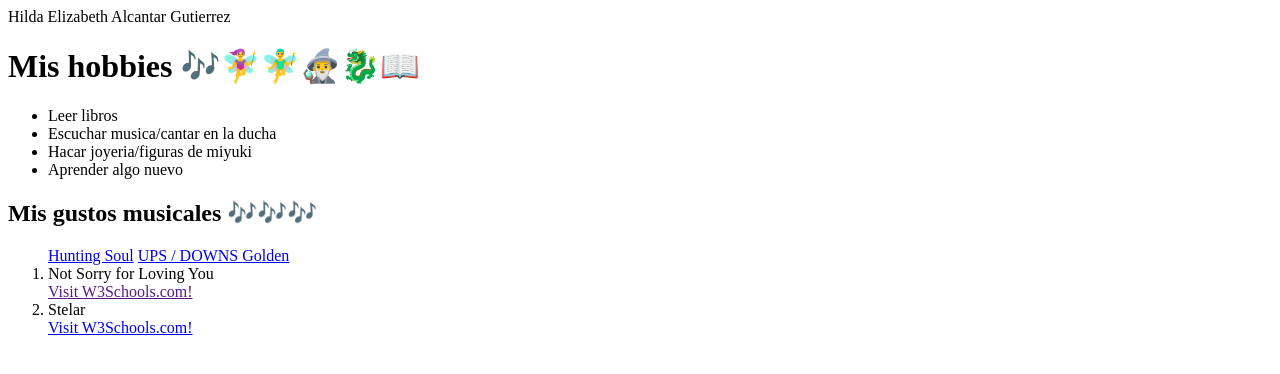
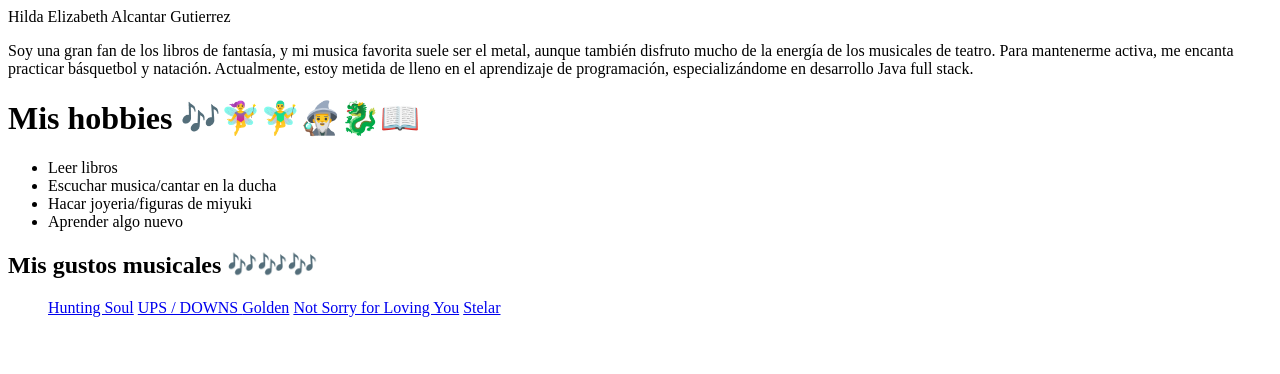
Before and after one commit to adlih00/AboutMe, a plain HTML site: page aboutme.html in a window 1280 px wide. Drawn offline with Linux system fonts and the light colour scheme.

Commit message:
feat: descripcion mia

```diff
--- a/aboutme.html
+++ b/aboutme.html
@@ -1,17 +1,22 @@
 <!DOCTYPE html>
 <html lang="en">
+
 <head>
     <meta charset="UTF-8">
     <meta name="viewport" content="width=device-width, initial-scale=1.0">
     <title>Acerca de mí</title> <!-- Titulo de la pag, en el navegador -->
 </head>
+
 <body>
-    <header> Hilda Elizabeth Alcantar Gutierrez  </header>  <!-- Titulo principal, mi nombre  -->
+    <header> Hilda Elizabeth Alcantar Gutierrez </header> <!-- Titulo principal, mi nombre  -->
     <!-- Aqui va la imagen -->
-    <p> </p><!-- Descripcion breve sobre mi -->
+    <p> Soy una gran fan de los libros de fantasía, y mi musica favorita suele ser el metal, aunque también
+        disfruto mucho de la energía de los musicales de teatro. Para mantenerme activa, me encanta practicar básquetbol
+        y natación. Actualmente, estoy metida de lleno en el aprendizaje de programación, especializándome en desarrollo
+        Java full stack. </p><!-- Descripcion breve sobre mi -->
     <h1> Mis hobbies 🎶🧚‍♀️🧚‍♂️🧙‍♂️🐉📖</h1> <!--  -->
     <ul>
-            <li> Leer libros  </li>
+        <li> Leer libros </li>
         <li> Escuchar musica/cantar en la ducha</li>
         <li> Hacar joyeria/figuras de miyuki</li>
         <li> Aprender algo nuevo</li>
@@ -21,8 +26,10 @@
         <a href="https://www.youtube.com/watch?v=K4hNyARBf28&list=RDK4hNyARBf28&start_radio=1">Hunting Soul</a>
         <a href="https://www.youtube.com/watch?v=1IeoTUMCt6o&list=RD1IeoTUMCt6o&start_radio=1">UPS / DOWNS </a>
         <a href="https://www.youtube.com/watch?v=yebNIHKAC4A&list=RDyebNIHKAC4A&start_radio=1">Golden</a>
-            <li> Not Sorry for Loving You </li> <a href="">Visit W3Schools.com!</a>
-            <li> Stelar </li> <a href="https://www.youtube.com/watch?v=-nqRkAsZumc&list=RD-nqRkAsZumc&start_radio=1">Visit W3Schools.com!</a>
+        <a href="https://www.youtube.com/watch?v=Q5i2-51LS20&list=RDQ5i2-51LS20&start_radio=1">Not Sorry for Loving
+            You</a>
+        <a href="https://www.youtube.com/watch?v=-nqRkAsZumc&list=RD-nqRkAsZumc&start_radio=1">Stelar</a>
     </ol>
 </body>
+
 </html>
```
Lines whose indentation alone changed are shown as unchanged.
